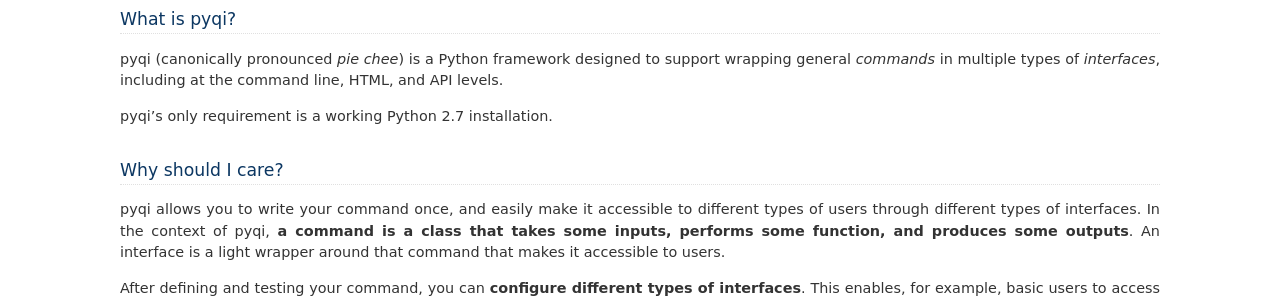
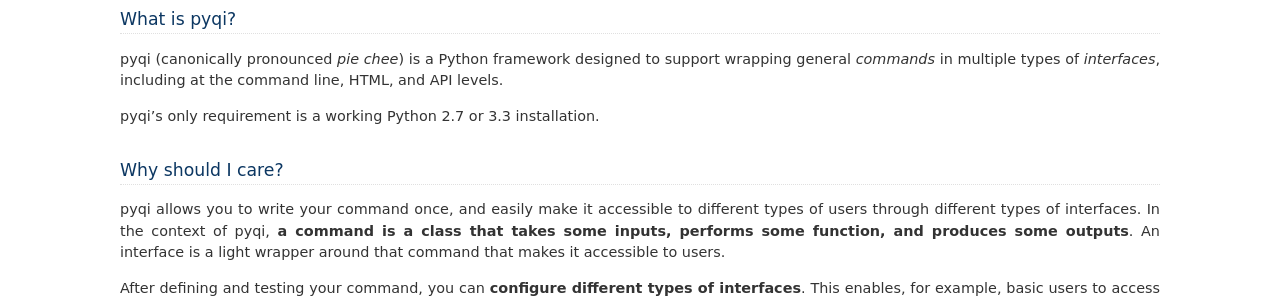
Before and after one commit to biocore/pyqi, a Sphinx documentation site: the page built from doc/index.rst, in a window 1280 px wide. Shown: the part 186-486 px from the top of the page. Built offline with Sphinx 7.4.7, drawn with Linux system fonts in a browser that asks for light colours.

Commit message:
added 3.3 mention to doc index

```diff
--- a/doc/index.rst
+++ b/doc/index.rst
@@ -6,7 +6,7 @@
 
 pyqi (canonically pronounced *pie chee*) is a Python framework designed to support wrapping general *commands* in multiple types of *interfaces*, including at the command line, HTML, and API levels.
 
-pyqi's only requirement is a working Python 2.7 installation.
+pyqi's only requirement is a working Python 2.7 or 3.3 installation.
 
 Why should I care?
 ------------------
```
